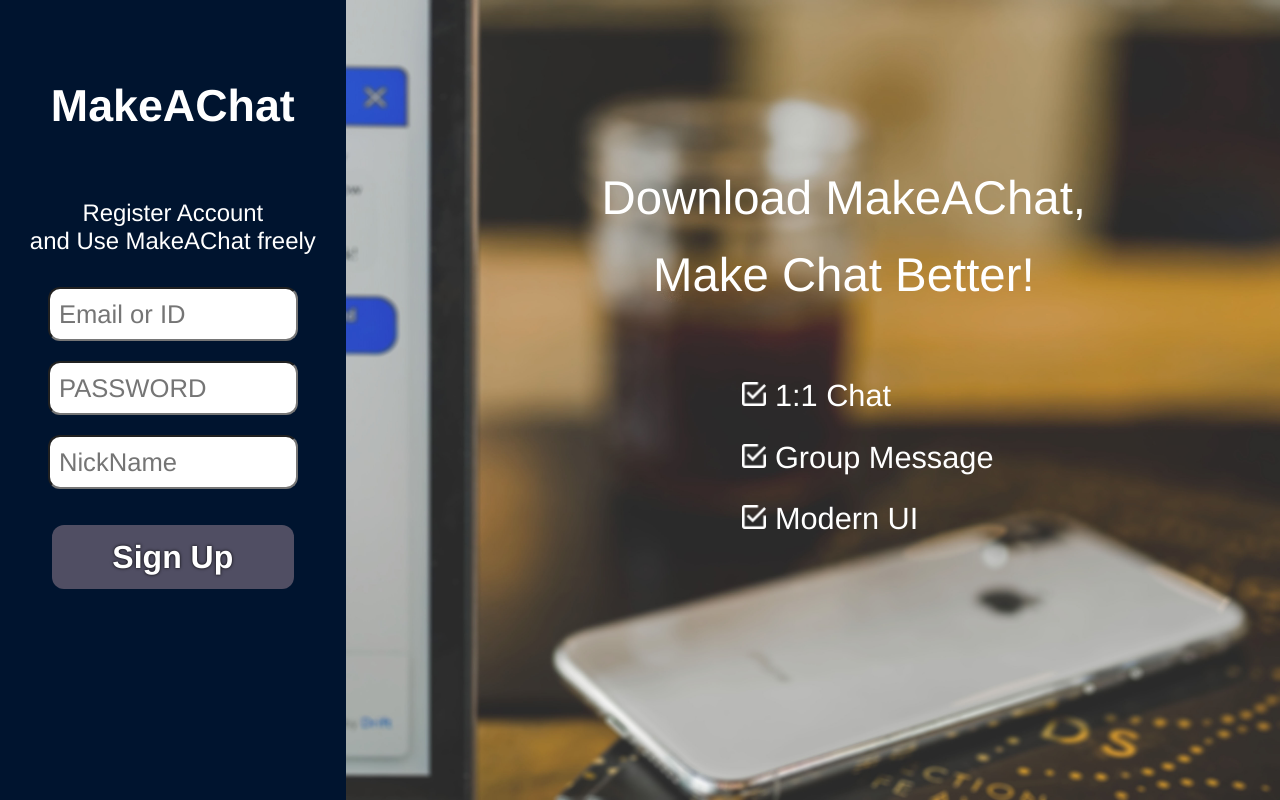
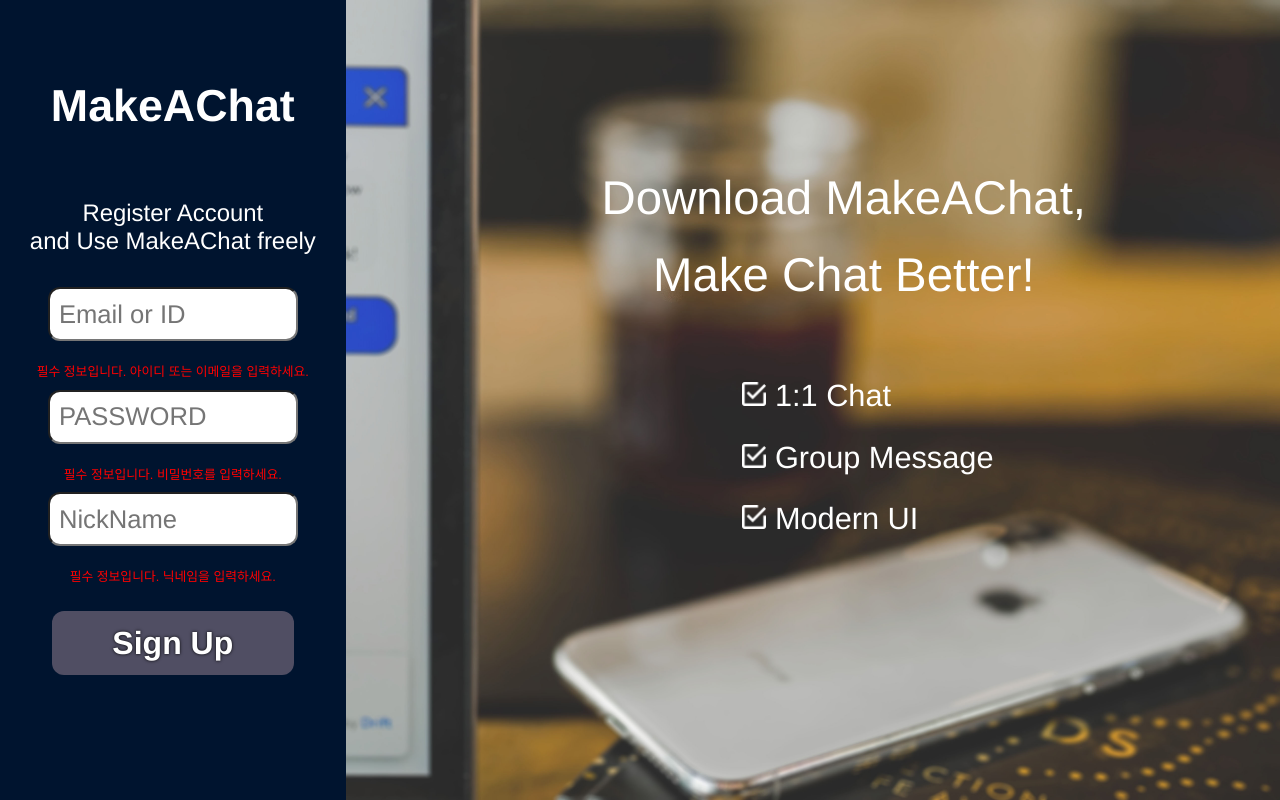
Before and after one commit to akalswl14/MakeAChat_Carly, a plain HTML site: page signup.html in a window 1280 px wide. Drawn offline with Linux system fonts and the light colour scheme.

Commit message:
login 창은 일부 수정하였고, signup 창은 미입력, 잘못 입력 등에 대한 에러 처리함.

```diff
--- a/login.css
+++ b/login.css
@@ -61,14 +61,12 @@ input[type=password] {
     height: 6vh;
 }
 
-.login-error {
+.err {
     position: relative;
     top: 18%;
     font-family: helvetica;
     margin: auto;
-    /* margin-bottom: 10px; */
     font-size: 1vw;
-    text-shadow: 0 0 0.1em #000000;
     color: red;
 }
 
--- a/login/login.css
+++ b/login/login.css
@@ -61,14 +61,12 @@ input[type=password] {
     height: 6vh;
 }
 
-.login-error {
+.err {
     position: relative;
     top: 18%;
     font-family: helvetica;
     margin: auto;
-    /* margin-bottom: 10px; */
     font-size: 1vw;
-    text-shadow: 0 0 0.1em #000000;
     color: red;
 }
 
--- a/login/signup.css
+++ b/login/signup.css
@@ -59,6 +59,14 @@ input[type=password] {
     font-size: 2vw;
     font-family: helvetica;
     height: 6vh;
+}
+
+.err {
+    font-family: helvetica;
+    margin: auto;
+    margin-bottom: 1.2vh;
+    font-size: 1vw;
+    color: red;
 }
 
 .signup_button {
--- a/signup.css
+++ b/signup.css
@@ -59,6 +59,14 @@ input[type=password] {
     font-size: 2vw;
     font-family: helvetica;
     height: 6vh;
+}
+
+.err {
+    font-family: helvetica;
+    margin: auto;
+    margin-bottom: 1.2vh;
+    font-size: 1vw;
+    color: red;
 }
 
 .signup_button {
--- a/signup.html
+++ b/signup.html
@@ -19,8 +19,23 @@
         </div>
         <div class="login-box">
             <input type="text" class="login_input" placeholder=" Email or ID"><br/>
+            <div class="err">
+                필수 정보입니다. 아이디 또는 이메일을 입력하세요.
+            </div>
+            <!-- <div class="err">
+                이미 등록된 아이디 또는 이메일입니다.
+            </div> -->
             <input type="text" class="login_input" placeholder=" PASSWORD"><br/>
+            <div class="err">
+                필수 정보입니다. 비밀번호를 입력하세요.
+            </div>
             <input type="text" class="login_input" placeholder=" NickName"><br/>
+            <!-- <div class="err">
+                이미 등록된 닉네임입니다.
+            </div> -->
+            <div class="err">
+                필수 정보입니다. 닉네임을 입력하세요.
+            </div>
         </div>
         <div class="signup_button">
             Sign Up
```
Also changed, not shown: login.html (+4 -1 lines), login/login.html (+4 -1 lines), login/signup.html (+15 -0 lines).
